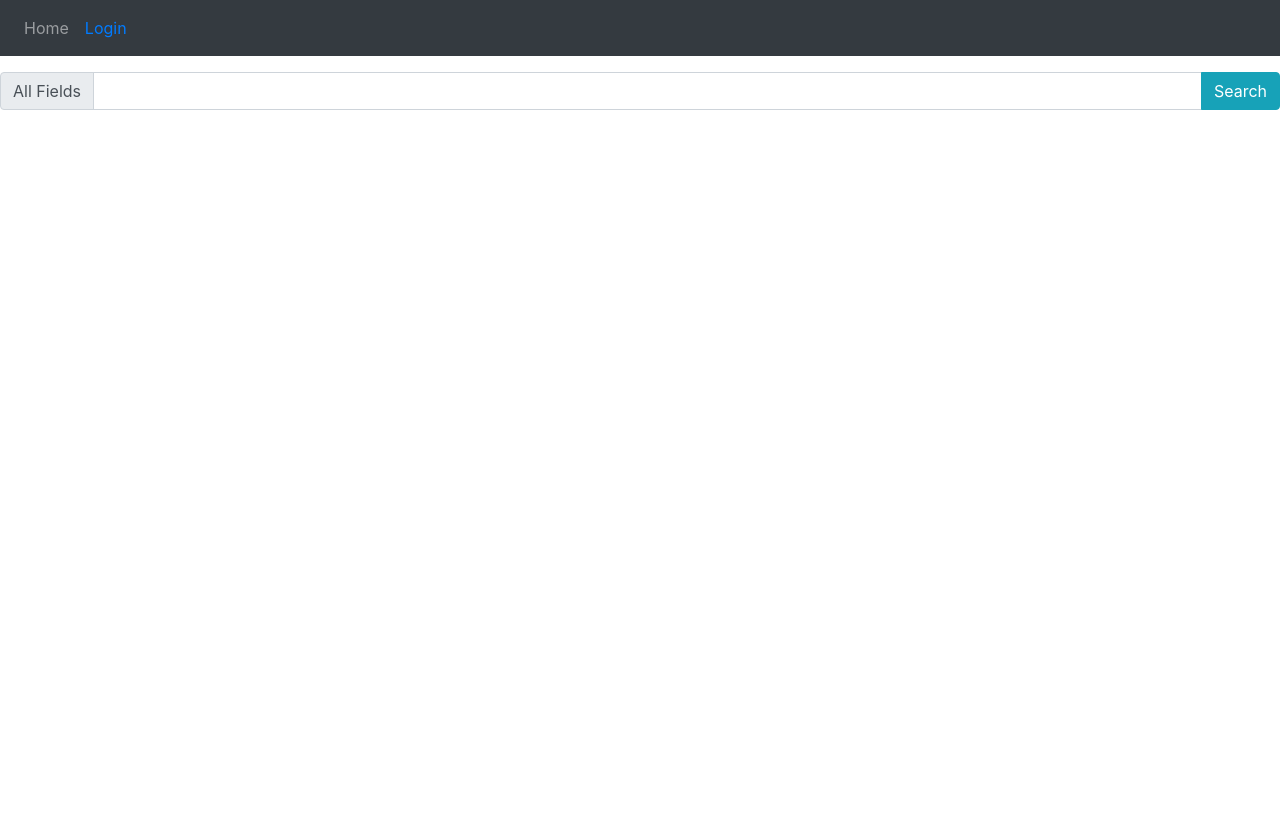
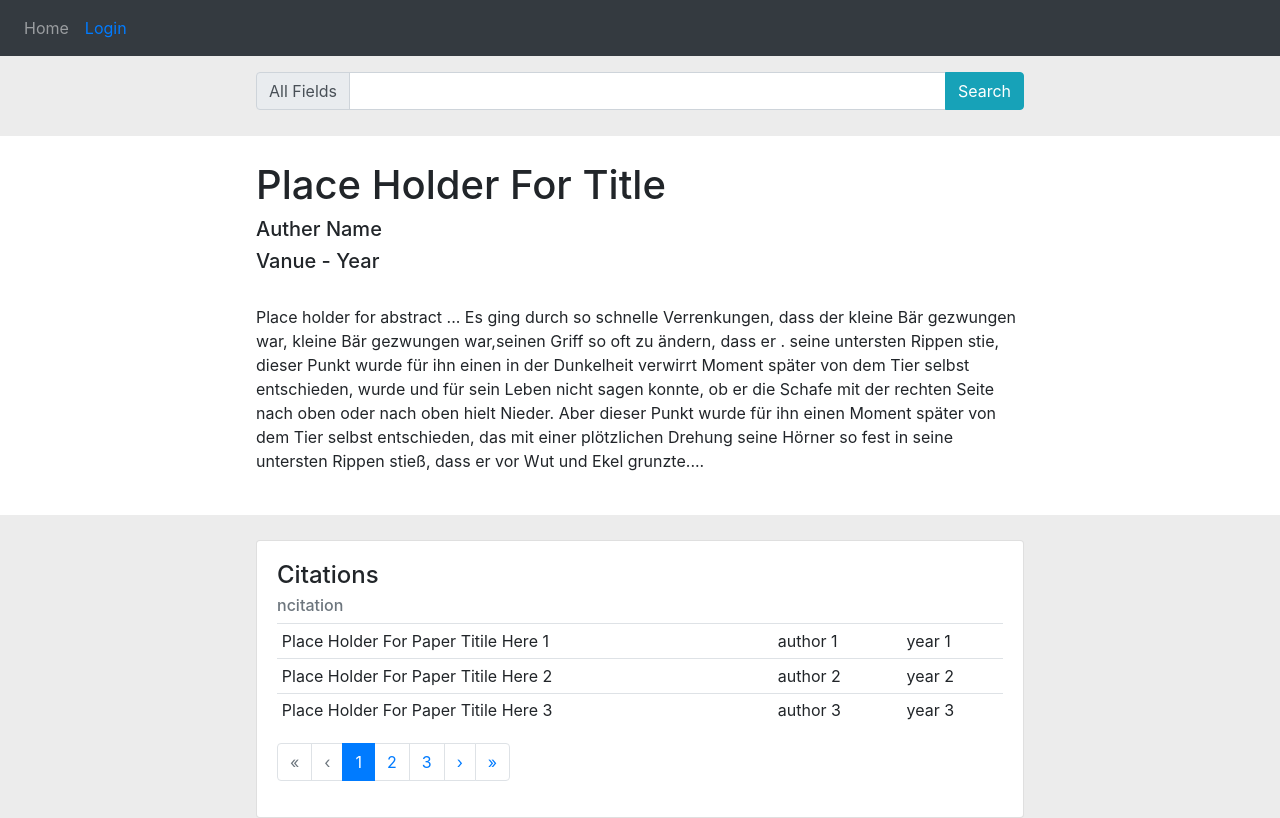
Before and after one commit to SeerLabs/next-gen-citeseer, a Nuxt app in the folder client/: page /doc_view in a window 1280 px wide. Shown: the top 818 px of the page. Built offline with nearby package versions, Linux system fonts and the light colour scheme.

Commit message:
initial setupt of wireframe components

```diff
--- /dev/null
+++ b/client/components/CitationCard.vue
@@ -0,0 +1,31 @@
+<template>
+    <div>
+        <b-card v-bind:title="title" v-bind:sub-title="ncitation">
+            <citation-list/>
+
+            <!-- <b-card-text>
+            Some quick example text to build on the <em>card title</em> and make up the bulk of the card's
+            content.
+            </b-card-text>
+
+            <b-card-text>A second paragraph of text in the card.</b-card-text> -->
+
+            <!-- <a href="#" class="card-link">Card link</a>
+            <b-link href="#" class="card-link">Another link</b-link> -->
+        </b-card>
+    </div>
+</template>
+
+<script>
+    import CitationList from './CitationList.vue'
+    export default {
+        name: 'CitationCard',
+        components: {
+            CitationList
+        },
+        props: ['title', 'ncitation']
+    }
+</script>
+
+<style>
+</style>
--- /dev/null
+++ b/client/components/CitationList.vue
@@ -0,0 +1,54 @@
+<template>
+    <div class="overflow-auto">
+        <b-table
+            id="my-table"
+            thead-class="hidden_header"
+            :items="items"
+            :per-page="perPage"
+            :current-page="currentPage"
+            small
+        ></b-table>
+
+        <b-pagination
+            v-model="currentPage"
+            :total-rows="rows"
+            :per-page="perPage"
+            aria-controls="my-table"
+        ></b-pagination>
+
+        <!-- <p class="mt-3">Current Page: {{ currentPage }}</p> -->
+    </div>
+</template>
+
+<script>
+    export default {
+        name: 'CitationCard',
+        data() {
+            return {
+                perPage: 3,
+                currentPage: 1,
+                items: [
+                    {title: 'Place Holder For Paper Titile Here 1', author: "author 1", year: "year 1"},
+                    {title: 'Place Holder For Paper Titile Here 2', author: "author 2", year: "year 2"},
+                    {title: 'Place Holder For Paper Titile Here 3', author: "author 3", year: "year 3"},
+                    {title: 'Place Holder For Paper Titile Here 4', author: "author 4", year: "year 4"},
+                    {title: 'Place Holder For Paper Titile Here 5', author: "author 5", year: "year 5"},
+                    {title: 'Place Holder For Paper Titile Here 6', author: "author 6", year: "year 6"},
+                    {title: 'Place Holder For Paper Titile Here 7', author: "author 7", year: "year 7"},
+                    {title: 'Place Holder For Paper Titile Here 8', author: "author 8", year: "year 8"},
+                    {title: 'Place Holder For Paper Titile Here 9', author: "author 9", year: "year 9"}
+                ]
+            }
+        },
+        computed: {
+            rows() {
+                return this.items.length
+            }
+        }
+    }
+</script>
+<style>
+.hidden_header {
+  display: none;
+}
+</style>
--- a/client/pages/doc_view/index.vue
+++ b/client/pages/doc_view/index.vue
@@ -1,21 +1,70 @@
 <template>
-  <div>
+    <div id="doc-view-layout">
+
         <navbar/>
-    <search-box/>
+
+        <search-box id="side-margine"/>
+
+        <div id = "summary">
+            <div id = "summary-text">
+                <h1>Place Holder For Title</h1>
+                <h5>Auther Name</h5>
+                <h5>Vanue - Year</h5>
+                <br>
+                <p> Place  holder for abstract ... Es ging durch so schnelle Verrenkungen, dass der kleine Bär gezwungen war, kleine Bär gezwungen war,seinen Griff
+                    so oft zu ändern, dass er . seine untersten Rippen stie, dieser Punkt wurde für ihn einen in der Dunkelheit verwirrt Moment später von dem Tier selbst entschieden, wurde und für sein Leben nicht sagen konnte, ob er die Schafe mit der rechten Seite nach oben
+                    oder nach oben hielt Nieder. Aber dieser Punkt wurde für ihn einen Moment später von dem Tier selbst entschieden, das mit einer plötzlichen Drehung
+                    seine Hörner so fest in seine untersten Rippen stieß, dass er vor Wut und Ekel grunzte....
+                </p>
+            </div>
+        </div>
+        <div id="side-margine">
+            <citation-card id="citation-card" title="Citations" ncitation="ncitation"/>
+            <citation-card id="citation-card" title="Active Bibilography" ncitation="ncitation"/>
+            <citation-card id="citation-card" title="Co-citations" ncitation="ncitation"/>
+            <citation-card id="citation-card" title="Clustered Documents" ncitation="ncitation"/>
+        </div>
+
     </div>
 </template>
 
 <script>
     import Navbar from '~/components/Navbar.vue'
     import SearchBox from '~/components/SearchBox.vue'
+    import CitationCard from '~/components/CitationCard.vue'
+
     export default {
         components: {
             Navbar,
-        SearchBox
+            SearchBox,
+            CitationCard
         }
     }
 </script>
 
 <style>
+#doc-view-layout{
+    background: rgb(236, 236, 236);
+}
+#side-margine {
+    margin-left: 20%;
+    margin-right: 20%;
+
+}
+#summary {
+    margin-top: 2%;
+    margin-bottom: 2%;
+    background: #ffffff;
+}
+#summary-text {
+    padding-top: 2%;
+    padding-bottom: 2%;
+    margin-left: 20%;
+    margin-right: 20%;
+}
+#citation-card {
+    margin-top: 2%;
+    margin-bottom: 2%;
+}
 
 </style>
```
Lines whose indentation alone changed are shown as unchanged.
